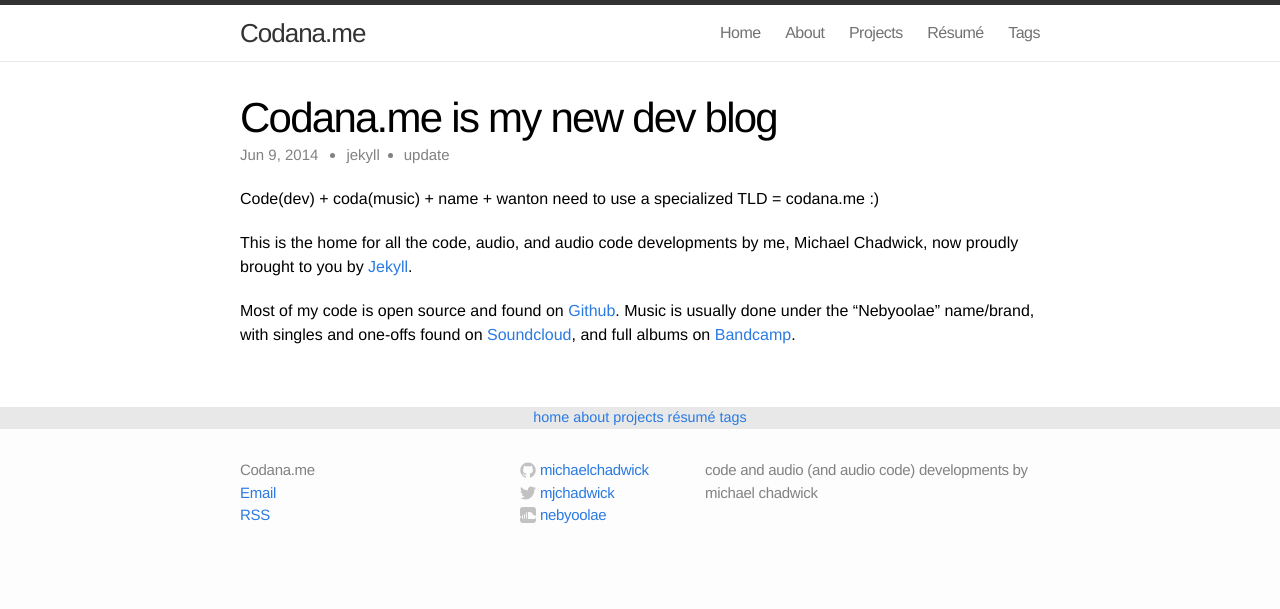
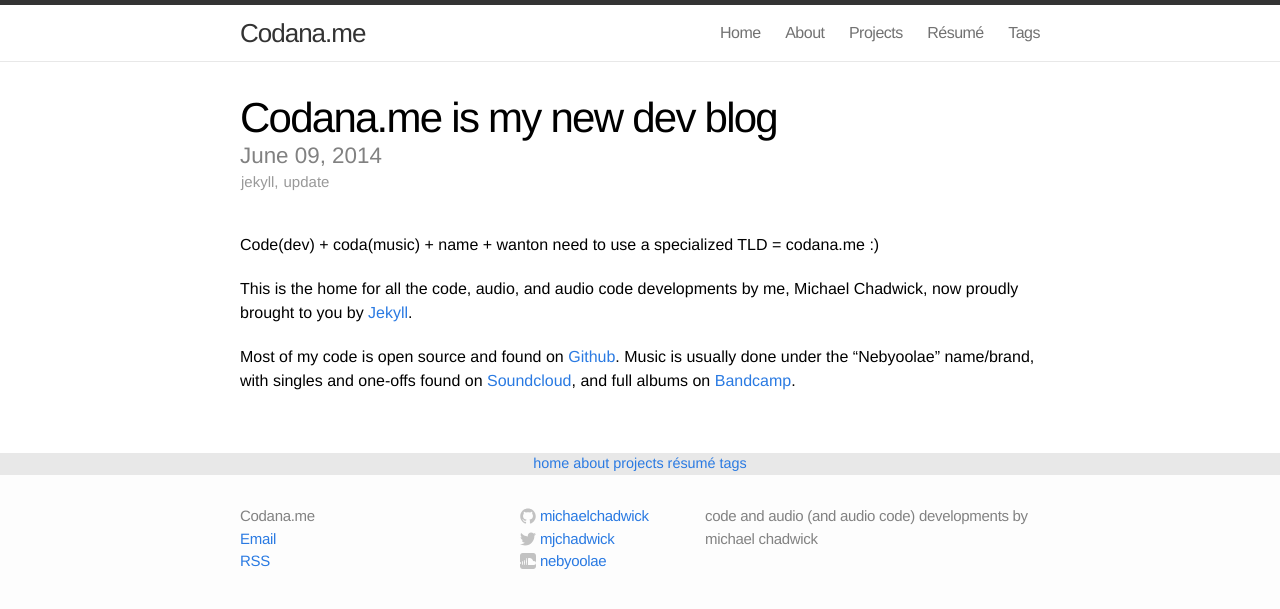
Before and after one commit to michaelchadwick/codana.me, a Jekyll site: the page built from _posts/2014-06-09-codana.me-is-my-new-blog.markdown, in a window 1280 px wide. Shown: the top 609 px of the page. Built offline with Jekyll 4.4.1, drawn with Linux system fonts in a browser that asks for light colours.

Commit message:
made post tags look a little nicer

```diff
--- a/_layouts/post.html
+++ b/_layouts/post.html
@@ -6,22 +6,26 @@ comments: true
 
   <header class="post-header">
     <h1>{{ page.title }}</h1>
-    <p class="meta pretags">
-    {{ page.date | date: "%b %-d, %Y" }}
+    <div class="meta pretags">
+    {{ page.date | date: "%B %d, %Y" }}
     {% if page.author %}
       • {{ page.author }}
     {% endif %}
     {% if page.meta %}
       • {{ page.meta }}
     {% endif %}
+    </div>
     {% if page.tags %}
-      <ul class="tags meta">
-      {% for tag in page.tags %}
+    <ul class="meta tags">
+    {% for tag in page.tags %}
+      {% if forloop.last == true %}
       <li>{{ tag | downcase }}</li>
-      {% endfor %}
-      </ul>
+      {% else %}
+      <li>{{ tag | downcase | append: ', ' }}</li>
+      {% endif %}
+    {% endfor %}
+    </ul>
     {% endif %}
-    </p>
   </header>
 
   <article class="post-content">
--- a/assets/css/custom.css
+++ b/assets/css/custom.css
@@ -1,6 +1,9 @@
 article
 {
   clear: left;
+}
+.post-header {
+  margin-bottom: 60px;
 }
 .posts .post-link
 {
@@ -76,13 +79,20 @@ article
   border-right:1px solid #ccc;
 }
 .meta.pretags {
+  font-size: 1.4em;
+  margin: 0;
+}
+.meta.tags {
+  color: #999;
+  display: block;
+  margin-left: 1px;
+  margin-top: 0;
+}
+.meta.tags li {
   float: left;
-  margin-bottom: 20px;
-  margin-right: 28px;
-}
-.tags li {
-  float: left;
-  margin-right: 24px;
+  line-height: 1.2em;
+  list-style-type: none;
+  margin-right: 5px;
 }
 
 #tag-cloud {
```
